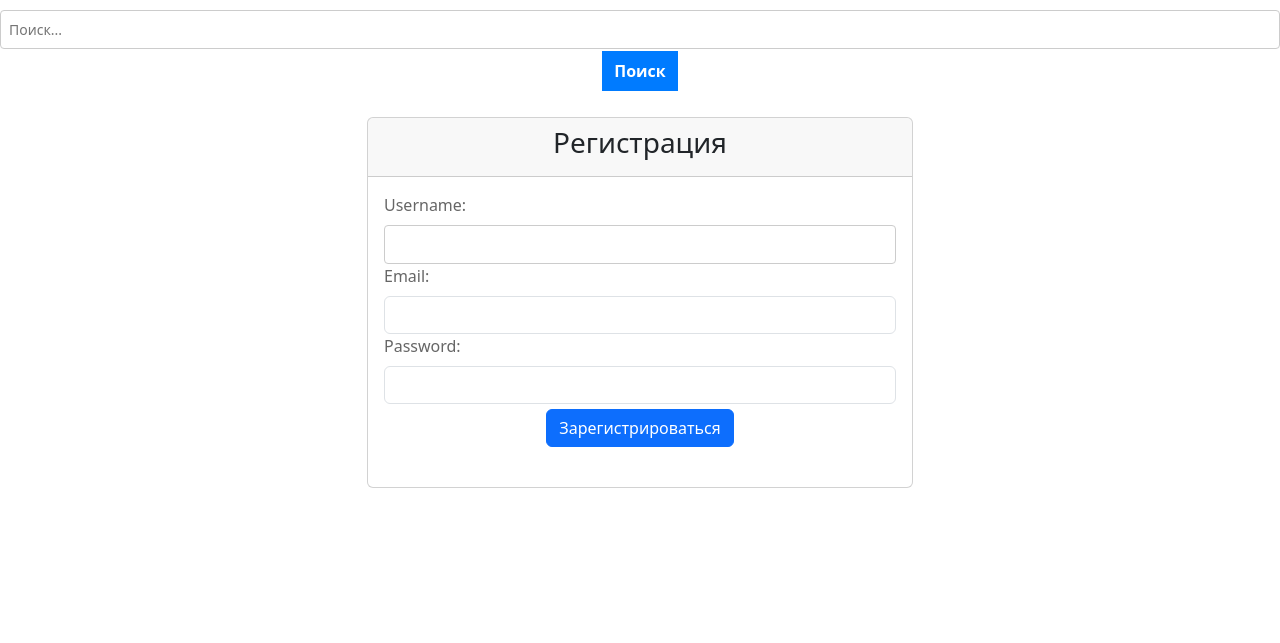
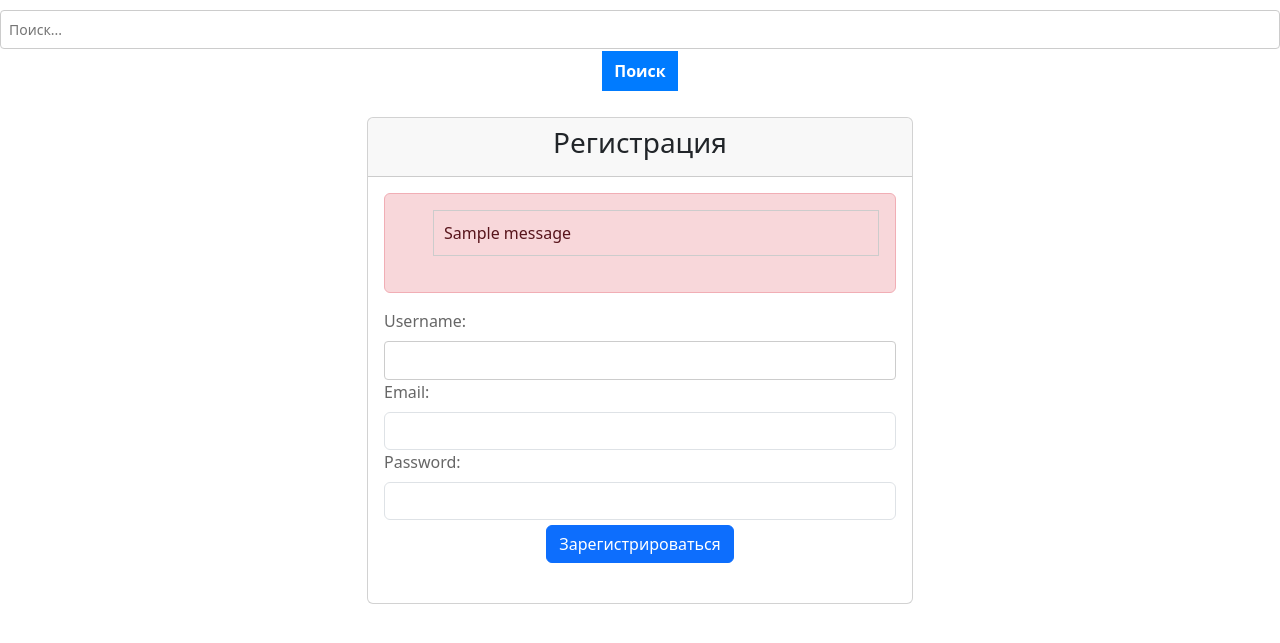
Before and after one commit to LunaAlicor/hackathons, a Django app: page /register in a window 1280 px wide. Shown: the part 79-722 px from the top of the page. Run offline with Django 3.2, Linux system fonts and the light colour scheme; tables that the repository leaves empty hold one stand-in row (values such as "Sample post"); one stand-in notice (Sample message) is shown.

Commit message:
update register

```diff
--- a/Service for hackathons/hackathon/main/templates/main/register.html
+++ b/Service for hackathons/hackathon/main/templates/main/register.html
@@ -11,6 +11,15 @@
           <h3 class="text-center">Регистрация</h3>
         </div>
         <div class="card-body">
+          {% if messages %}
+            <div class="alert alert-danger">
+              <ul>
+                {% for message in messages %}
+                  <li>{{ message }}</li>
+                {% endfor %}
+              </ul>
+            </div>
+          {% endif %}
           <form method="POST" action="{% url 'register' %}">
             {% csrf_token %}
             <div class="form-group">
--- a/Service for hackathons/hackathon/main/views.py
+++ b/Service for hackathons/hackathon/main/views.py
@@ -77,11 +77,14 @@ def register_view(request):
         username = request.POST.get('username')
         password = request.POST.get('password')
         email = request.POST.get('email')
+
+        if User.objects.filter(username=username).exists():
+            messages.error(request, 'Пользователь с таким логином уже существует.')
+            return render(request, 'main/register.html')
+
         user = User.objects.create_user(username=username, password=password, email=email)
-
         user = authenticate(request, username=username, password=password)
         login(request, user)
-
         return redirect('index')
 
     return render(request, 'main/register.html')
```
Also changed, not shown: Service for hackathons/hackathon/db.sqlite3.
